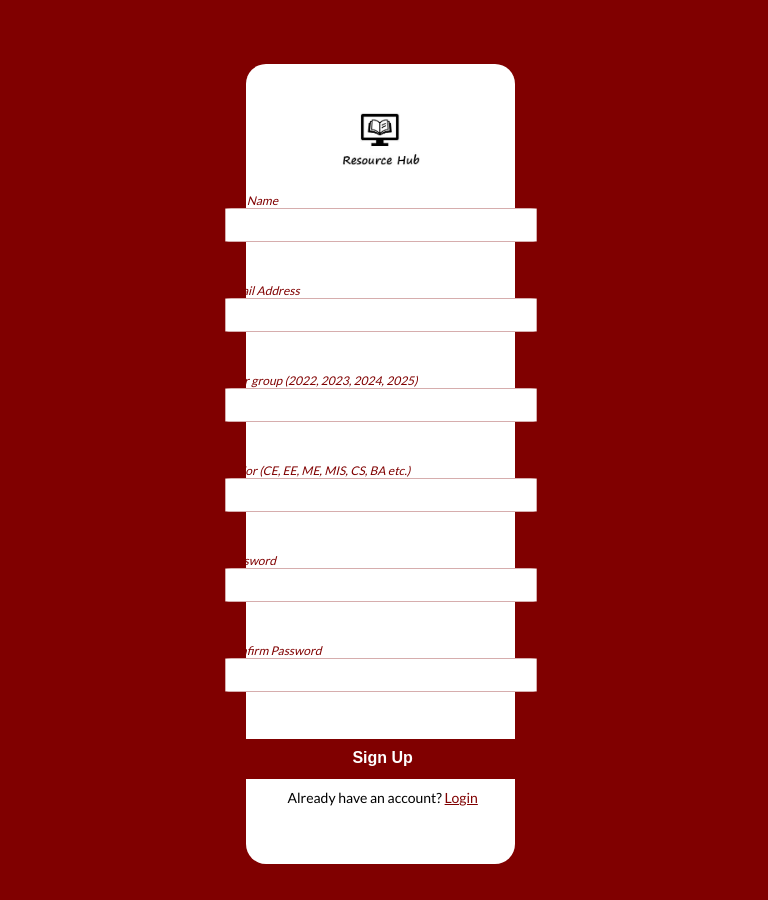
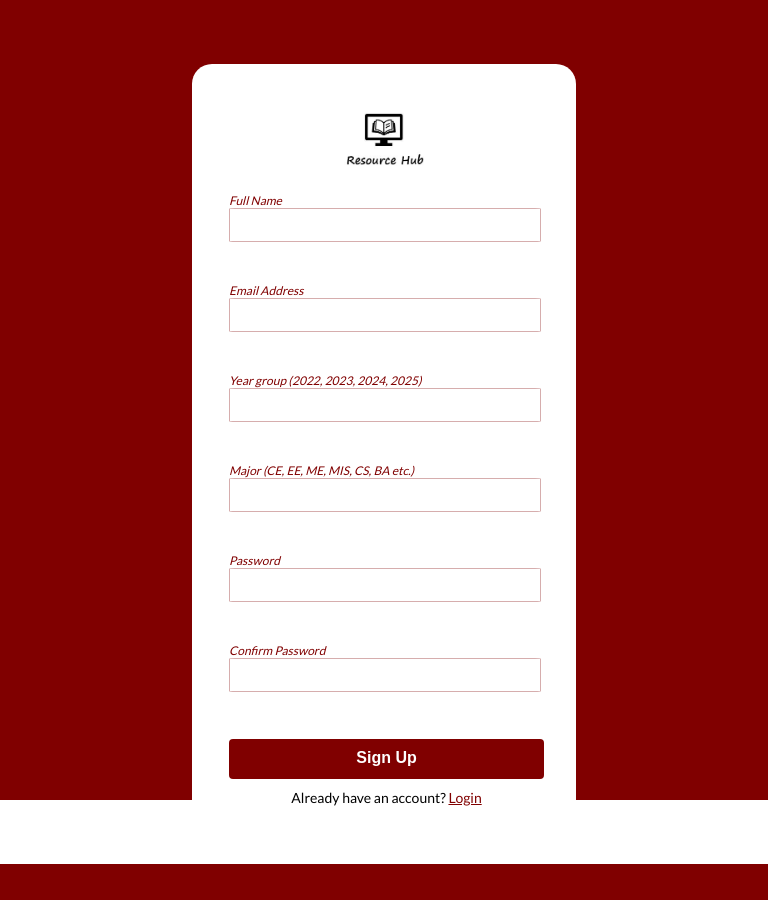
Before and after one commit to Web-Technologies-2021-Team-Zero/team-project, a PHP site: page /signup.html in a window 768 px wide. After the commit the page ends 864 px from the top, so only its background shows below. Run offline with PHP 8.4, Linux system fonts and the light colour scheme.

Commit message:
add media query

```diff
--- a/frontend/styles/signup.css
+++ b/frontend/styles/signup.css
@@ -114,6 +114,7 @@
 
     .main-container {
         width: 100%;
+        height: 750px;
     }
 
     .login-container {
@@ -123,7 +124,7 @@
         left: 0;
         position: relative;
         margin-top: 30px;
-        height: 100vh;
+        height: 730px;
     }
 
     #login-logo {
@@ -143,6 +144,7 @@
 
     .contact-admin {
         font-size: 14px;
+        padding: 0;
     }
 
     .email, .major, .yeargroup, .password, .confirmpassword, .fullname {
@@ -156,10 +158,21 @@
         width: 100%;
 
     }
-
 }
 
-@media screen and (min-width: 1200px) {
+@media screen and (min-width: 750px) and (max-width: 800px) {
+    .login-container {
+        top: 8%;
+        left: 25%;
+        width: 50%;
+    }
+
+    .main-container {
+        height: 100vh;
+    }
+}
+
+@media screen and (min-width: 2000px) {
     .main-container {
         height: 100vh;
     }
```
